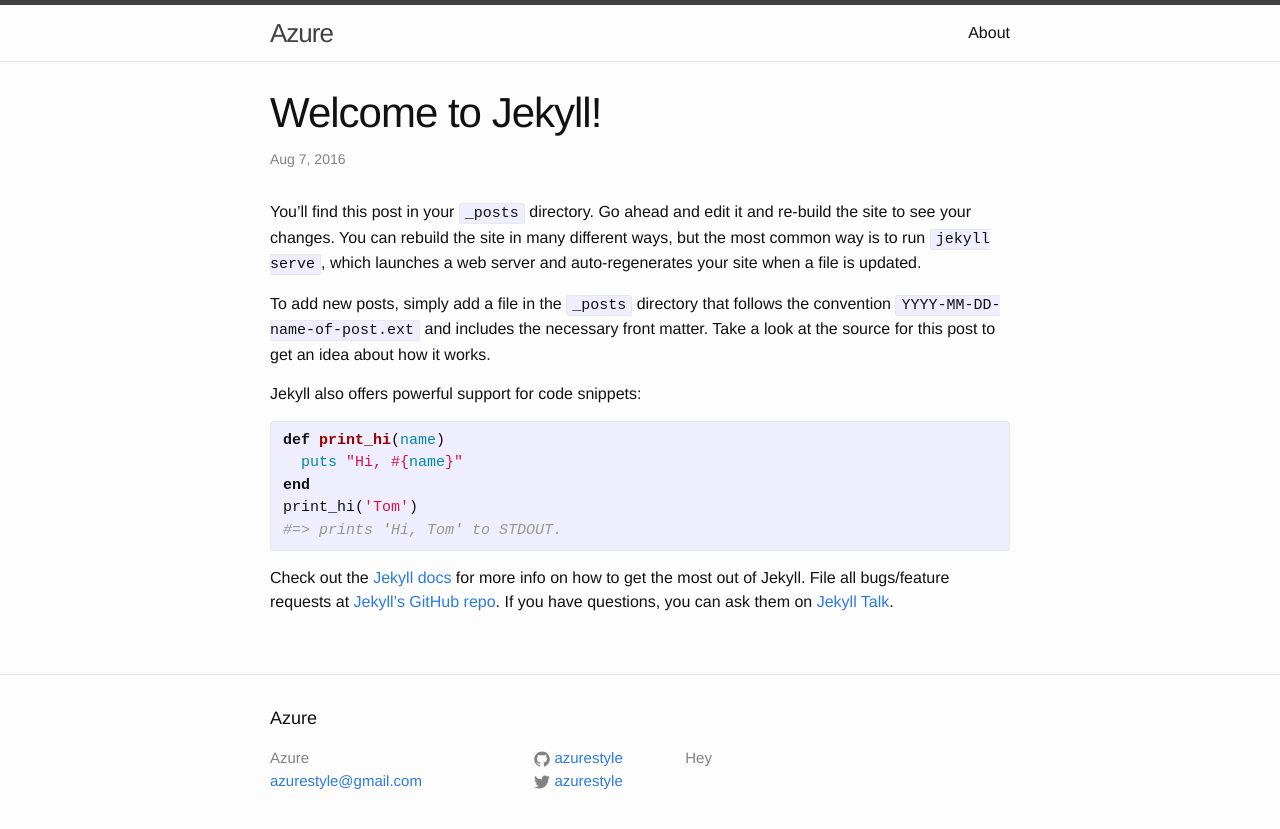
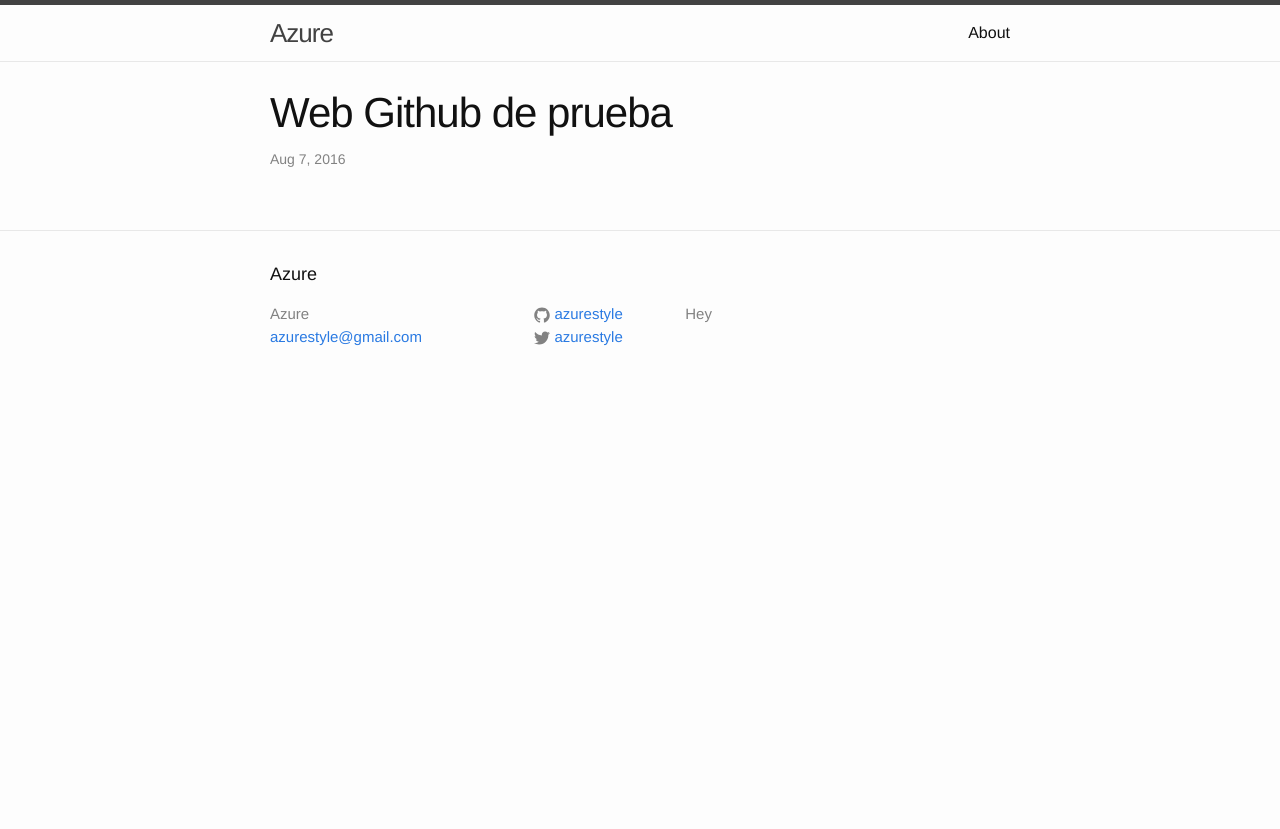
Before and after one commit to Azurestyle/cambioprueba, a Jekyll site: the page built from _posts/2016-08-07-welcome-to-jekyll.markdown, in a window 1280 px wide. Shown: the top 829 px of the page. Built offline with Jekyll 4.4.1, drawn with Linux system fonts in a browser that asks for light colours.

Commit message:
Update 2016-08-07-welcome-to-jekyll.markdown

```diff
--- a/_posts/2016-08-07-welcome-to-jekyll.markdown
+++ b/_posts/2016-08-07-welcome-to-jekyll.markdown
@@ -1,25 +1,6 @@
 ---
 layout: post
-title:  "Welcome to Jekyll!"
+title:  "Web Github de prueba"
 date:   2016-08-07 12:36:35 -0400
-categories: jekyll update
+categories: Wob
 ---
-You’ll find this post in your `_posts` directory. Go ahead and edit it and re-build the site to see your changes. You can rebuild the site in many different ways, but the most common way is to run `jekyll serve`, which launches a web server and auto-regenerates your site when a file is updated.
-
-To add new posts, simply add a file in the `_posts` directory that follows the convention `YYYY-MM-DD-name-of-post.ext` and includes the necessary front matter. Take a look at the source for this post to get an idea about how it works.
-
-Jekyll also offers powerful support for code snippets:
-
-{% highlight ruby %}
-def print_hi(name)
-  puts "Hi, #{name}"
-end
-print_hi('Tom')
-#=> prints 'Hi, Tom' to STDOUT.
-{% endhighlight %}
-
-Check out the [Jekyll docs][jekyll-docs] for more info on how to get the most out of Jekyll. File all bugs/feature requests at [Jekyll’s GitHub repo][jekyll-gh]. If you have questions, you can ask them on [Jekyll Talk][jekyll-talk].
-
-[jekyll-docs]: http://jekyllrb.com/docs/home
-[jekyll-gh]:   https://github.com/jekyll/jekyll
-[jekyll-talk]: https://talk.jekyllrb.com/
```
